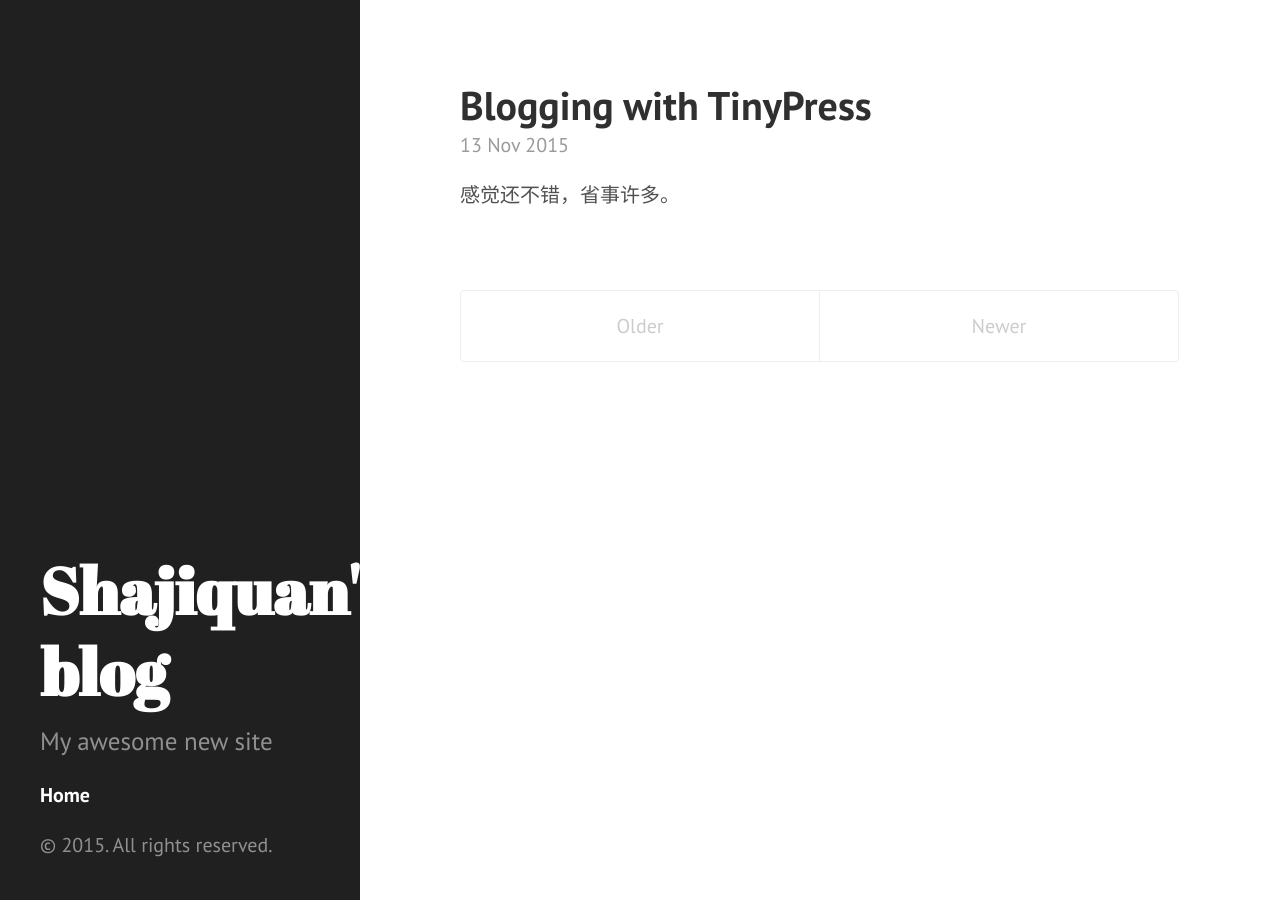
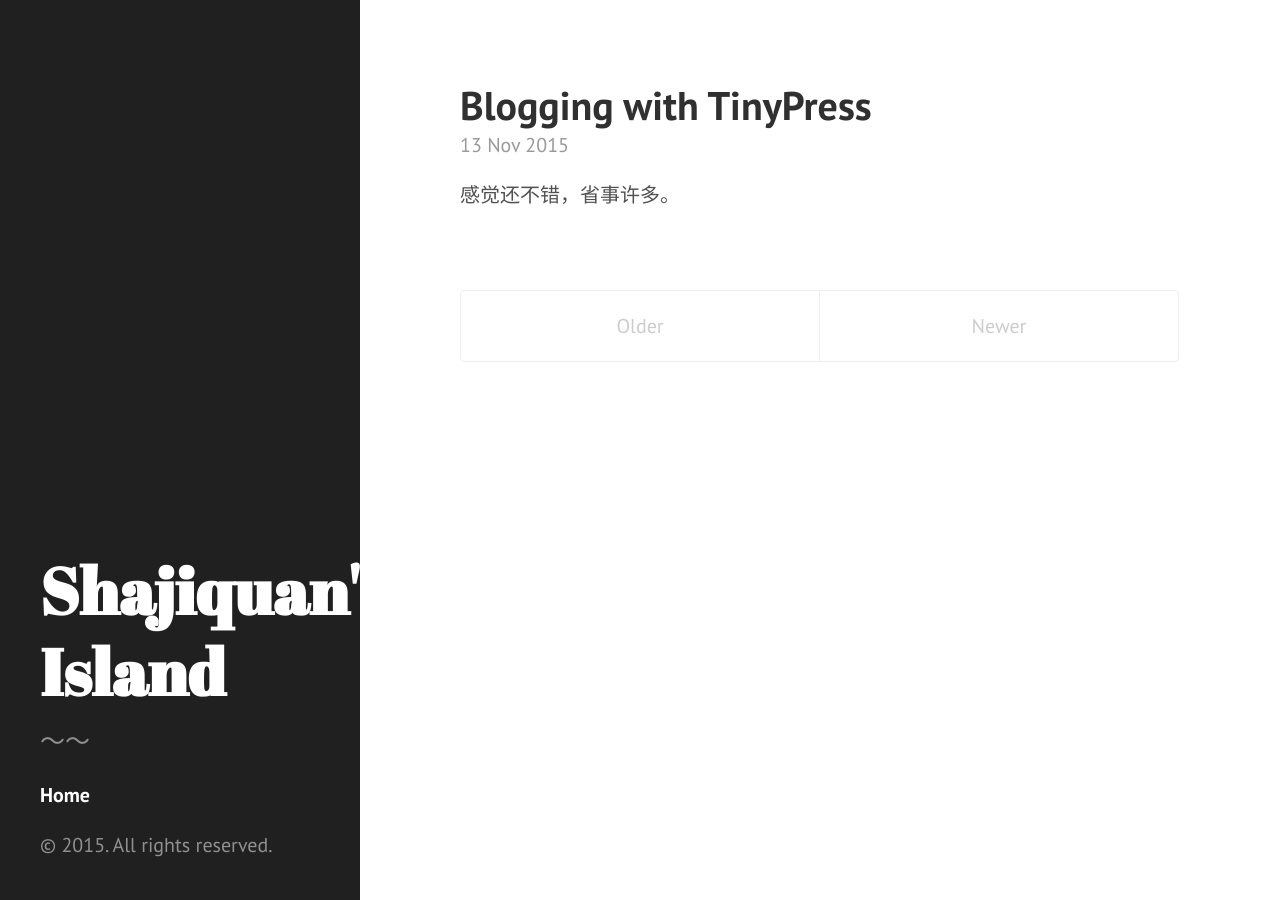
Before and after one commit to shajiquan/shajiquan.github.io, a Jekyll site: the page built from index.html, in a window 1280 px wide. Built offline with Jekyll 4.4.1, drawn with Linux system fonts in a browser that asks for light colours; the list of posts is cut into pages by our own code.

Commit message:
Update _config.yml

```diff
--- a/_config.yml
+++ b/_config.yml
@@ -2,7 +2,7 @@ excerpt_separator: ""
 pygments: true
 markdown: kramdown
 url: http://shajiquan.github.io
-title: Shajiquan's blog
-tagline: A log of everyday life
-description: My awesome new site
+title: Shajiquan's Island
+tagline: 面朝大海，海风很冷。
+description: ～～
 paginate: 5
```
